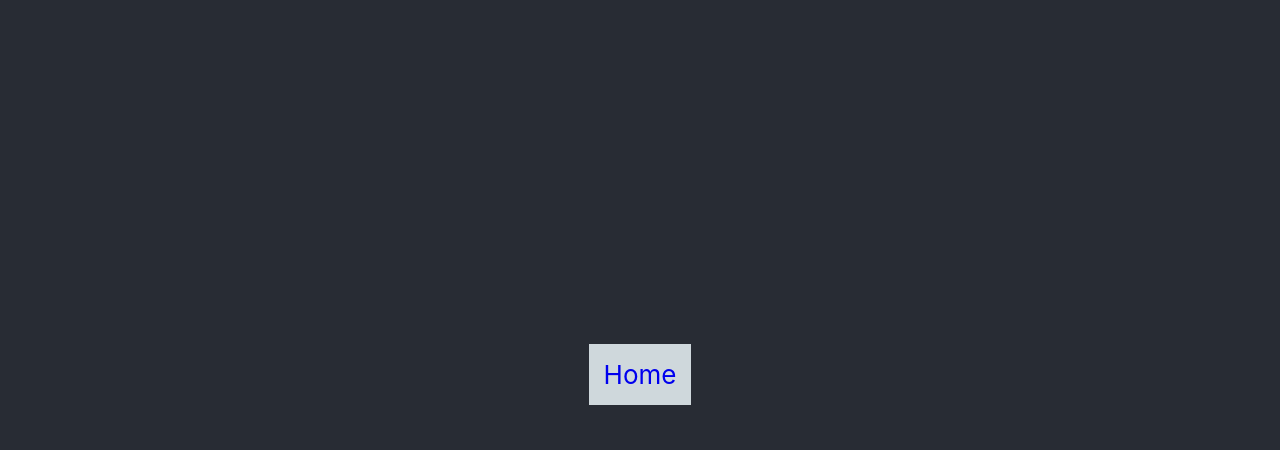
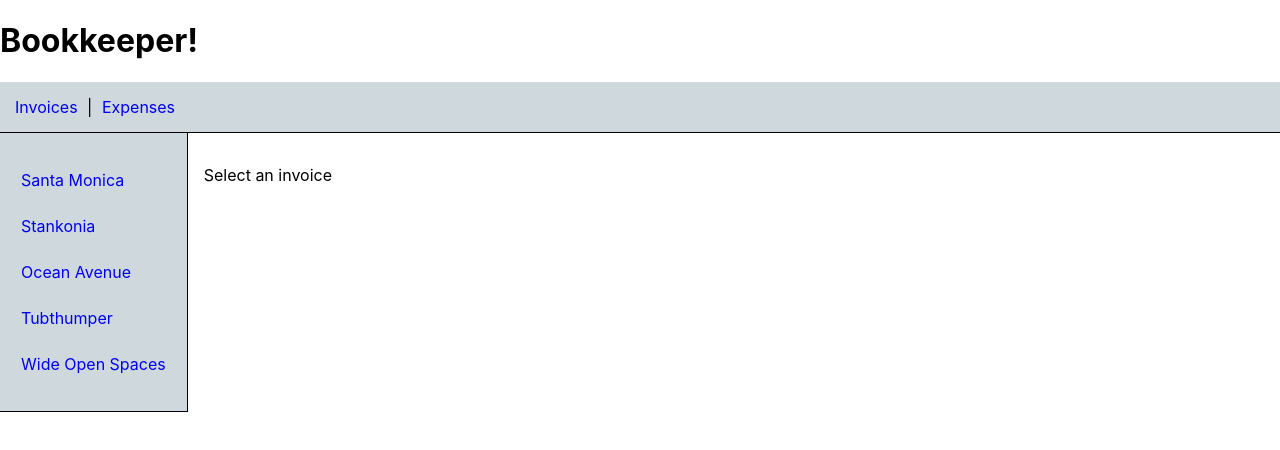
Before and after one commit to Dragonlord1005/react-boi, a React (Create React App) app: page /invoices in a window 1280 px wide. Before the commit this address had no page. Shown: the top 450 px of the page. Built offline with nearby package versions, Linux system fonts and the light colour scheme.

Commit message:
Gave myself a headache
At least it works

```diff
--- a/src/App.css
+++ b/src/App.css
@@ -5,6 +5,11 @@
 .App-logo {
   height: 40vmin;
   pointer-events: none;
+}
+
+nav {
+  border-bottom: solid 1px;
+  padding-bottom: 1rem;
 }
 
 @media (prefers-reduced-motion: no-preference) {
--- a/src/App.tsx
+++ b/src/App.tsx
@@ -1,37 +1,17 @@
 import React from 'react';
 import logo from './logo.svg';
 import './App.css';
-import { BrowserRouter as Router, Routes, Route, Link } from 'react-router-dom';
+import { Outlet, Link } from "react-router-dom";
 
-function App() {
+export default function App() {
   return (
-    <Router>
-      <header className="App-header">
-        {/* <img src={logo} className="App-logo" alt="logo" />
-        <p>
-          Edit <code>src/App.tsx</code> and save to reload.
-        </p>
-        */}
-        <nav>
-          <Link to="/">Home</Link>
-        </nav>
-        <Routes>
-          <Route path="/" element={<Home />} />
-        </Routes>
-        <p>
-          <a href="cookie.tsx"></a>
-        </p>
-      </header>
-    </Router>
+    <div>
+      <h1>Bookkeeper!</h1>
+      <nav>
+        <Link to="/invoices">Invoices</Link> |{" "}
+        <Link to="/expenses">Expenses</Link>
+      </nav>
+      <Outlet />
+    </div>
   );
 }
-
-function Home() {
-  return (
-    <h1>
-      Sup
-    </h1>
-  )
-}
-
-export default App;
--- /dev/null
+++ b/src/data.ts
@@ -0,0 +1,42 @@
+let invoices = [
+  {
+    name: "Santa Monica",
+    number: 1995,
+    amount: "$10,800",
+    due: "12/05/1995",
+  },
+  {
+    name: "Stankonia",
+    number: 2000,
+    amount: "$8,000",
+    due: "10/31/2000",
+  },
+  {
+    name: "Ocean Avenue",
+    number: 2003,
+    amount: "$9,500",
+    due: "07/22/2003",
+  },
+  {
+    name: "Tubthumper",
+    number: 1997,
+    amount: "$14,000",
+    due: "09/01/1997",
+  },
+  {
+    name: "Wide Open Spaces",
+    number: 1998,
+    amount: "$4,600",
+    due: "01/27/1998",
+  },
+];
+
+export function getInvoices() {
+  return invoices;
+}
+
+export function getInvoice(number: number) {
+  return invoices.find(
+    (invoice) => invoice.number === number
+  );
+}
--- a/src/index.tsx
+++ b/src/index.tsx
@@ -1,11 +1,38 @@
-import React from 'react';
+import { render } from "react-dom";
+import { BrowserRouter, Routes, Route, } from "react-router-dom";
+import App from "./App";
+import Expenses from "./routes/expenses";
+import Invoices from "./routes/invoices";
+import Invoice from "./routes/invoice";
 import './index.css';
-import App from './App';
-import ReactDOM from 'react-dom';
 
-ReactDOM.render(
-  <React.StrictMode>
-    <App />
-  </React.StrictMode>,
-  document.getElementById('root')
+const rootElement = document.getElementById("root");
+render(
+  <BrowserRouter>
+    <Routes>
+      <Route path="/" element={<App />}>
+        <Route path="expenses" element={<Expenses />} />
+        <Route path="invoices" element={<Invoices />}>
+          <Route
+            index
+            element={
+              <main style={{ padding: "1rem" }}>
+                <p>Select an invoice</p>
+              </main>
+            }
+          />
+          <Route path=":invoiceId" element={<Invoice />} />
+        </Route>
+        <Route
+          path="*"
+          element={
+            <main style={{ padding: "1rem" }}>
+              <p>Theres nothing here!</p>
+            </main>
+          }
+        />
+      </Route>
+    </Routes>
+  </BrowserRouter>,
+  rootElement
 );
--- /dev/null
+++ b/src/routes/expenses.tsx
@@ -0,0 +1,7 @@
+export default function Expenses() {
+  return (
+    <main style={{ padding: "1rem 0" }}>
+      <h2>Expenses</h2>
+    </main>
+  );
+}
--- /dev/null
+++ b/src/routes/invoice.tsx
@@ -0,0 +1,16 @@
+import { useParams } from "react-router-dom";
+import { getInvoice } from "../data";
+
+export default function Invoice() {
+  let params = useParams();
+  let invoice = getInvoice(parseInt(params.invoiceId!, 10));
+  return (
+    <main style={{ padding: "1rem" }}>
+      <h2>Total Due: {invoice!.amount}</h2>
+      <p>
+        {invoice!.name}: {invoice!.number}
+      </p>
+      <p>Due Date: {invoice!.due}</p>
+    </main>
+  );
+}
--- /dev/null
+++ b/src/routes/invoices.tsx
@@ -0,0 +1,33 @@
+import { NavLink, Outlet } from "react-router-dom";
+import { getInvoices } from "../data";
+
+export default function Invoices() {
+  let invoices = getInvoices();
+  return (
+    <div style={{ display: "flex" }}>
+      <nav
+        style={{
+          borderRight: "solid 1px",
+          padding: "1rem",
+        }}
+      >
+        {invoices.map((invoice) => (
+          <NavLink
+            style={({ isActive }) => {
+              return {
+                display: "block",
+                margin: "1rem 0",
+                color: isActive ? "red" : ""
+              };
+            }}
+            to={`/invoices/${invoice.number}`}
+            key={invoice.number}
+          >
+            {invoice.name}
+          </NavLink>
+        ))}
+      </nav>
+      <Outlet />
+    </div>
+  );
+}
```
